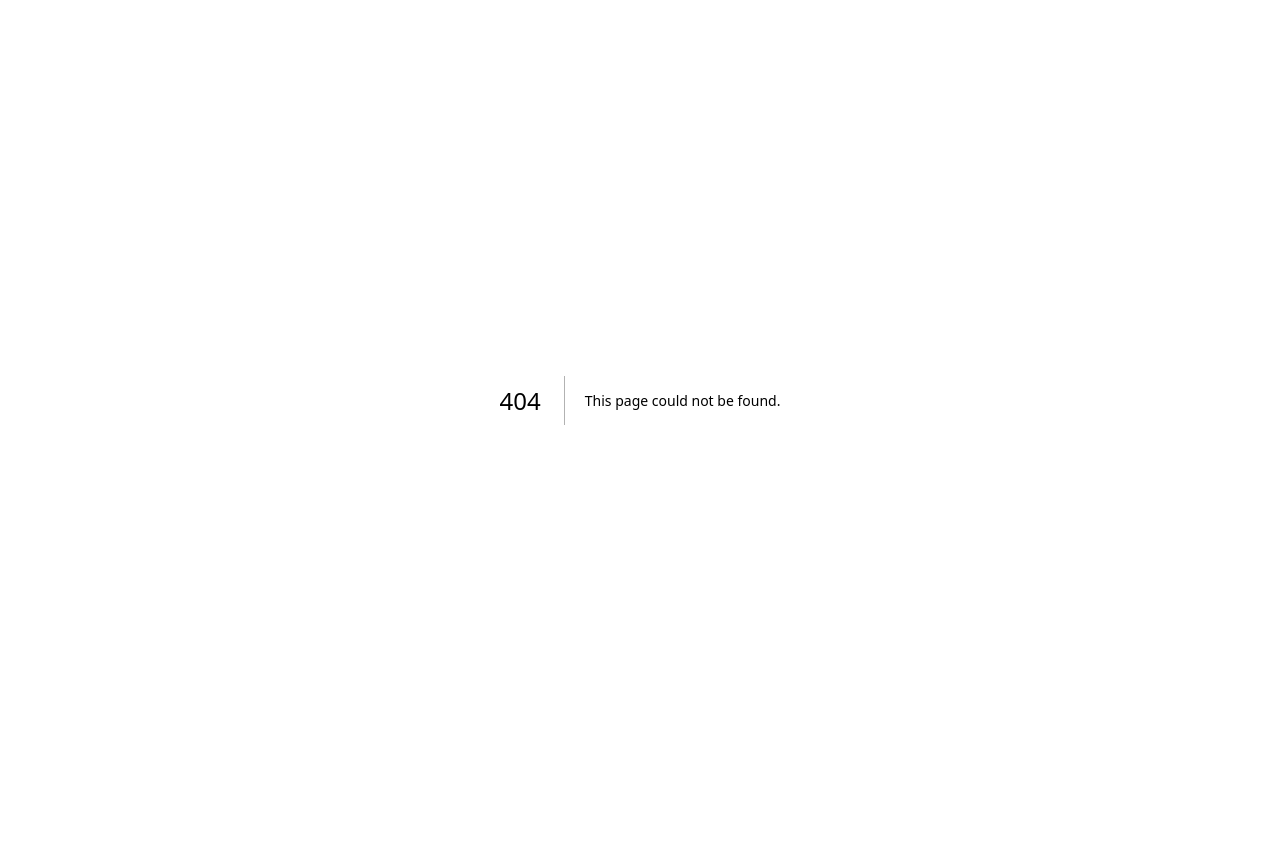
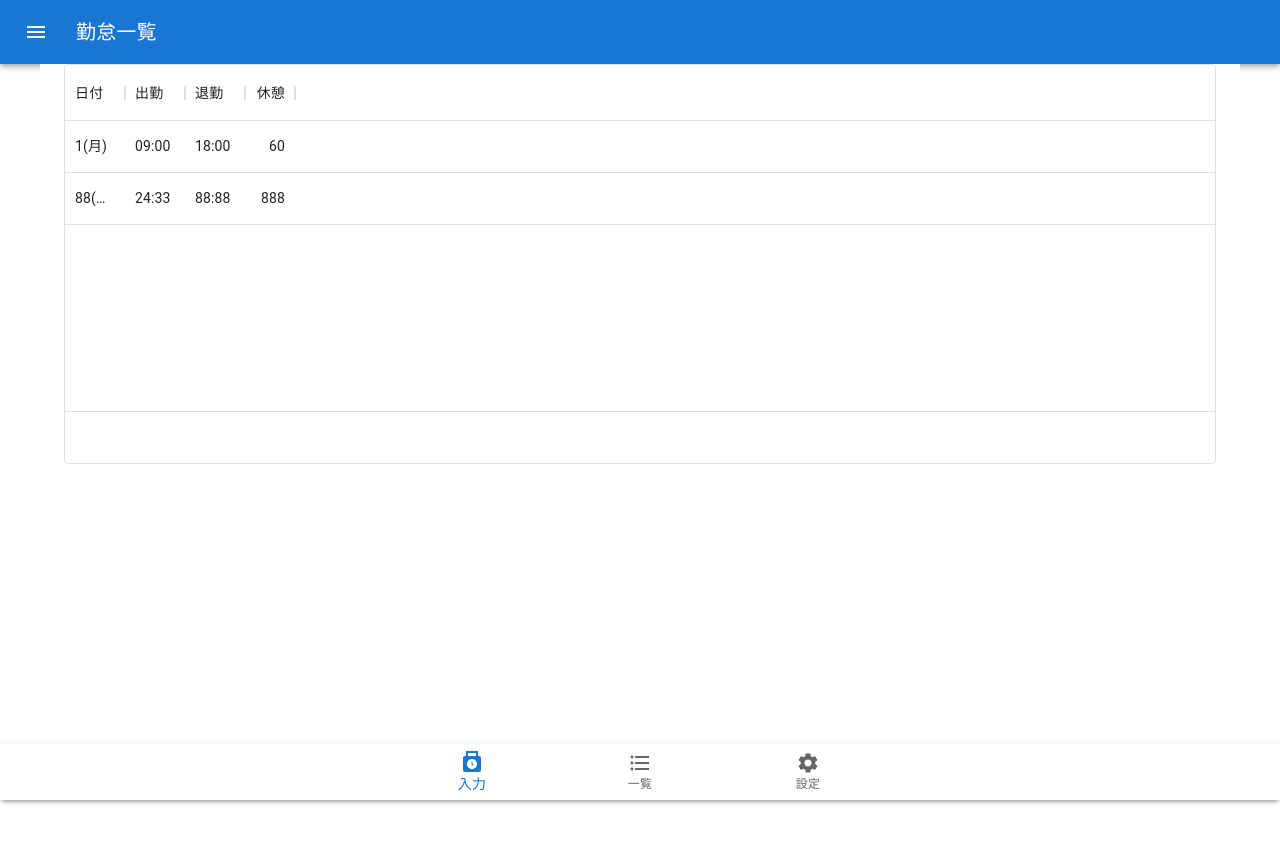
Before and after one commit to nagate/time-sheet, a Next.js app: page /time-sheets in a window 1280 px wide. Before the commit this address had no page. Shown: the top 844 px of the page. Before the commit the page ends 800 px from the top, so only its background shows below. Built offline with nearby package versions, Linux system fonts and the light colour scheme.

Commit message:
datagridを追加

```diff
--- a/package.json
+++ b/package.json
@@ -13,6 +13,7 @@
     "@emotion/styled": "^11.11.0",
     "@mui/icons-material": "^5.14.19",
     "@mui/material": "^5.14.20",
+    "@mui/x-data-grid": "^6.19.6",
     "next": "14.0.4",
     "next-pwa": "^5.6.0",
     "react": "^18",
--- /dev/null
+++ b/src/app/time-sheets/layout.tsx
@@ -0,0 +1,7 @@
+"use client";
+import NormalLayout from "@/components/organisms/layouts/nomalLayout";
+import { ReactNode } from "react";
+
+export default function HomeLayout({ children }: { children: ReactNode }) {
+  return <NormalLayout title={"勤怠一覧"}>{children}</NormalLayout>;
+}
--- /dev/null
+++ b/src/app/time-sheets/page.tsx
@@ -0,0 +1,88 @@
+"use client";
+import * as React from "react";
+import Box from "@mui/material/Box";
+import { DataGrid, GridColDef } from "@mui/x-data-grid";
+import { useEffect, useRef } from "react";
+import datetimeUtil from "@/utils/datetime";
+
+const columns: GridColDef[] = [
+  { field: "date", headerName: "日付", width: 60, sortable: false },
+  {
+    field: "start",
+    headerName: "出勤",
+    width: 60,
+    sortable: false,
+  },
+  {
+    field: "end",
+    headerName: "退勤",
+    width: 60,
+    sortable: false,
+  },
+  {
+    field: "break",
+    headerName: "休憩",
+    type: "number",
+    width: 40,
+    sortable: false,
+  },
+];
+
+const rows = [
+  { id: 1, date: "1(月)", start: "09:00", end: "18:00", break: 60 },
+  { id: 2, date: "88(月)", start: "24:33", end: "88:88", break: 888 },
+  // { id: 2, lastName: "Lannister", firstName: "Cersei", age: 31 },
+  // { id: 3, lastName: "Lannister", firstName: "Jaime", age: 31 },
+  // { id: 4, lastName: "Stark", firstName: "Arya", age: 11 },
+  // { id: 5, lastName: "Targaryen", firstName: "Daenerys", age: null },
+  // { id: 6, lastName: "Melisandre", firstName: null, age: 150 },
+  // { id: 7, lastName: "Clifford", firstName: "Ferrara", age: 44 },
+  // { id: 8, lastName: "Frances", firstName: "Rossini", age: 36 },
+  // { id: 9, lastName: "Roxie", firstName: "Harvey", age: 65 },
+];
+
+export default function TimeSheetsPage() {
+  const thisYear = useRef<string>(
+    datetimeUtil.getFormattedDatetime({
+      date: new Date(),
+      format: "yyyy",
+      zeroFilled: true,
+    })
+  );
+  const thisMonth = useRef<string>(
+    datetimeUtil.getFormattedDatetime({
+      date: new Date(),
+      format: "MM",
+      zeroFilled: true,
+    })
+  );
+
+  useEffect(() => {
+    const date = datetimeUtil.createMonthDates(
+      Number(thisYear),
+      Number(thisMonth)
+    );
+    // TODO: データがない場合は作成する
+  }, []);
+  return (
+    <Box sx={{ height: 400, width: "100%" }}>
+      <DataGrid
+        rows={rows}
+        columns={columns}
+        // initialState={{
+        //   pagination: {
+        //     paginationModel: {
+        //       pageSize: 15,
+        //     },
+        //   },
+        // }}
+        // pageSizeOptions={[15]}
+        // checkboxSelection
+        // disableRowSelectionOnClick
+        disableColumnFilter
+        disableColumnMenu
+        hideFooterPagination
+      />
+    </Box>
+  );
+}
--- a/src/components/organisms/bottomNavigations/nomalBottomNavigation.tsx
+++ b/src/components/organisms/bottomNavigations/nomalBottomNavigation.tsx
@@ -4,56 +4,42 @@ import CssBaseline from "@mui/material/CssBaseline";
 import BottomNavigation from "@mui/material/BottomNavigation";
 import BottomNavigationAction from "@mui/material/BottomNavigationAction";
 import Paper from "@mui/material/Paper";
-import List from "@mui/material/List";
-import ListItemButton from "@mui/material/ListItemButton";
-import ListItemAvatar from "@mui/material/ListItemAvatar";
-import ListItemText from "@mui/material/ListItemText";
-import Avatar from "@mui/material/Avatar";
 import { FormatListBulleted, PunchClock, Settings } from "@mui/icons-material";
-
-function refreshMessages(): MessageExample[] {
-  const getRandomInt = (max: number) =>
-    Math.floor(Math.random() * Math.floor(max));
-
-  return Array.from(new Array(50)).map(
-    () => messageExamples[getRandomInt(messageExamples.length)]
-  );
-}
+import { useRouter } from "next/navigation";
 
 export default function NormalBottomNavigation() {
+  const INDEX_INPUT = 0;
+  const INDEX_LIST = 1;
+  const INDEX_SETTINGS = 2;
+
+  const router = useRouter();
   const [value, setValue] = React.useState(0);
   const ref = React.useRef<HTMLDivElement>(null);
-  const [messages, setMessages] = React.useState(() => refreshMessages());
 
-  React.useEffect(() => {
-    (ref.current as HTMLDivElement).ownerDocument.body.scrollTop = 0;
-    setMessages(refreshMessages());
-  }, [value, setMessages]);
+  const handleChangeNav = (
+    event: React.SyntheticEvent<Element, Event>,
+    value: any
+  ) => {
+    console.log(event);
+    console.log(value);
+    setValue(value);
+    if (value === INDEX_INPUT) {
+      router.push("/home");
+    } else if (value === INDEX_LIST) {
+      router.push("/time-sheets");
+    } else if (value === INDEX_SETTINGS) {
+      router.push("/time-sheets");
+    }
+  };
 
   return (
     <Box sx={{ pb: 7 }} ref={ref}>
       <CssBaseline />
-      {/* <List>
-        {messages.map(({ primary, secondary, person }, index) => (
-          <ListItemButton key={index + person}>
-            <ListItemAvatar>
-              <Avatar alt="Profile Picture" src={person} />
-            </ListItemAvatar>
-            <ListItemText primary={primary} secondary={secondary} />
-          </ListItemButton>
-        ))}
-      </List> */}
       <Paper
         sx={{ position: "fixed", bottom: 0, left: 0, right: 0 }}
         elevation={3}
       >
-        <BottomNavigation
-          showLabels
-          value={value}
-          onChange={(event, newValue) => {
-            setValue(newValue);
-          }}
-        >
+        <BottomNavigation showLabels value={value} onChange={handleChangeNav}>
           <BottomNavigationAction label="入力" icon={<PunchClock />} />
           <BottomNavigationAction label="一覧" icon={<FormatListBulleted />} />
           <BottomNavigationAction label="設定" icon={<Settings />} />
@@ -62,54 +48,3 @@ export default function NormalBottomNavigation() {
     </Box>
   );
 }
-
-interface MessageExample {
-  primary: string;
-  secondary: string;
-  person: string;
-}
-
-const messageExamples: readonly MessageExample[] = [
-  {
-    primary: "Brunch this week?",
-    secondary:
-      "I'll be in the neighbourhood this week. Let's grab a bite to eat",
-    person: "/static/images/avatar/5.jpg",
-  },
-  {
-    primary: "Birthday Gift",
-    secondary: `Do you have a suggestion for a good present for John on his work
-      anniversary. I am really confused & would love your thoughts on it.`,
-    person: "/static/images/avatar/1.jpg",
-  },
-  {
-    primary: "Recipe to try",
-    secondary:
-      "I am try out this new BBQ recipe, I think this might be amazing",
-    person: "/static/images/avatar/2.jpg",
-  },
-  {
-    primary: "Yes!",
-    secondary: "I have the tickets to the ReactConf for this year.",
-    person: "/static/images/avatar/3.jpg",
-  },
-  {
-    primary: "Doctor's Appointment",
-    secondary:
-      "My appointment for the doctor was rescheduled for next Saturday.",
-    person: "/static/images/avatar/4.jpg",
-  },
-  {
-    primary: "Discussion",
-    secondary: `Menus that are generated by the bottom app bar (such as a bottom
-      navigation drawer or overflow menu) open as bottom sheets at a higher elevation
-      than the bar.`,
-    person: "/static/images/avatar/5.jpg",
-  },
-  {
-    primary: "Summer BBQ",
-    secondary: `Who wants to have a cookout this weekend? I just got some furniture
-      for my backyard and would love to fire up the grill.`,
-    person: "/static/images/avatar/1.jpg",
-  },
-];
--- a/src/services/timeSheetService.ts
+++ b/src/services/timeSheetService.ts
@@ -17,6 +17,7 @@ const initDB = (): Promise<IDBDatabase> => {
     request.onupgradeneeded = (event) => {
       const db = (event.target as IDBOpenDBRequest).result;
       if (!db.objectStoreNames.contains(STORE_NAME)) {
+        // TODO: pkをyyyy,mm,ddに変更する
         db.createObjectStore(STORE_NAME, {
           keyPath: "id",
           // autoIncrement: true,
--- a/src/utils/datetime.ts
+++ b/src/utils/datetime.ts
@@ -34,6 +34,7 @@ export interface DatetimeUtil {
   getFormattedDate(date: Date): string;
   // 時刻をフォーマットして文字列に変換する
   getFormattedTime(date: Date): string;
+  createMonthDates(year: number, month: number): Date[];
 }
 
 const WEEKS = ["日", "月", "火", "水", "木", "金", "土"];
@@ -158,6 +159,22 @@ const datetimeUtil: DatetimeUtil = {
     // 時刻をフォーマット
     return date.toLocaleTimeString("ja-JP", options);
   },
+  createMonthDates(year: number, month: number): Date[] {
+    const startDate = new Date(year, month - 1, 1);
+    const endDate = new Date(year, month, 0);
+    // const days = Math.floor((endDate - startDate) / (1000 * 60 * 60 * 24)) + 1;
+    const days =
+      Math.floor(
+        (endDate.getTime() - startDate.getTime()) / (1000 * 60 * 60 * 24)
+      ) + 1;
+    const dates: Date[] = [];
+    for (let i = 0; i < days; i++) {
+      dates.push(
+        new Date(startDate.getFullYear(), startDate.getMonth(), i + 1)
+      );
+    }
+    return dates;
+  },
 };
 
 // デフォルトエクスポート
```
Also changed, not shown: 1 other file (tests, documents, lock files or other folders).
